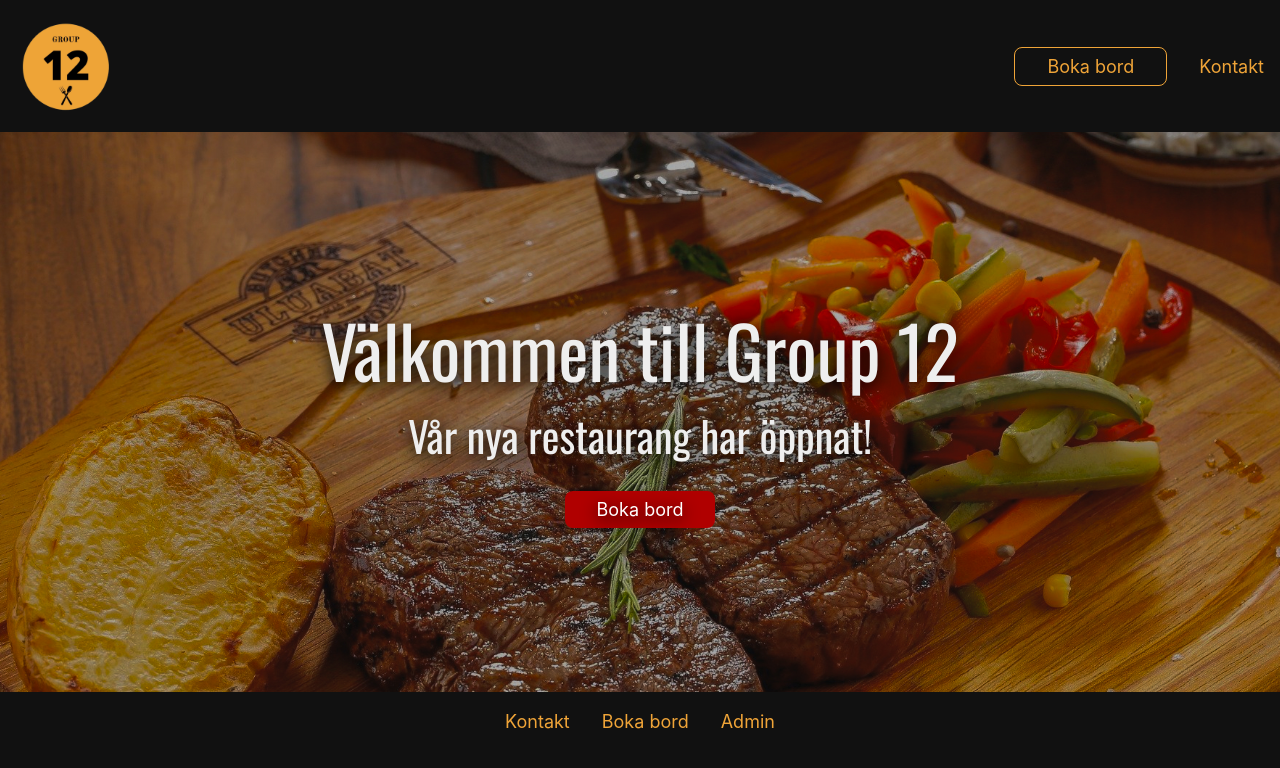
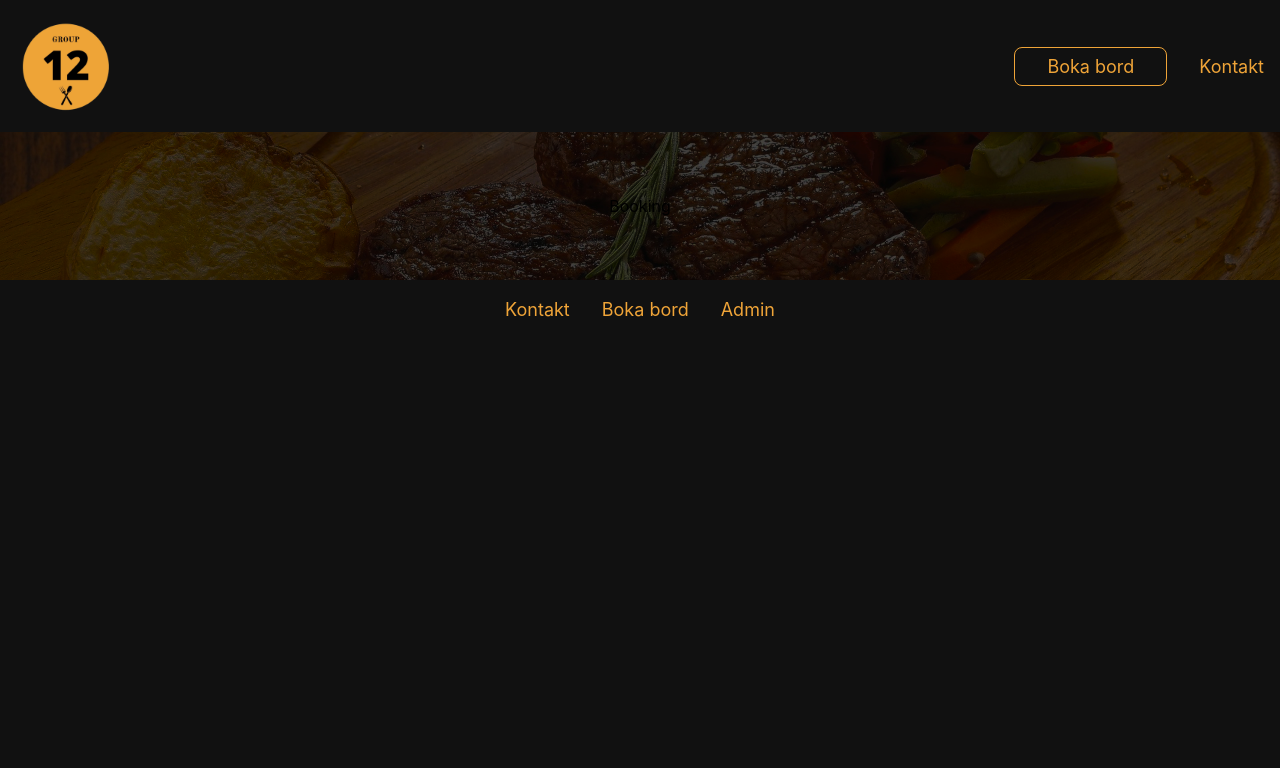
Before and after one commit to assarbertil/react-restaurant-app, a React (Create React App) app: page /boka in a window 1280 px wide. Shown: the top 768 px of the page. Built offline with nearby package versions, Linux system fonts and the light colour scheme.

Commit message:
added routes and booking-features

```diff
--- a/src/App.tsx
+++ b/src/App.tsx
@@ -3,6 +3,8 @@ import { Layout } from './components/Layout'
 import { Home } from './routes/Home'
 
 import { globalCss } from 'stitches.config'
+import { Contact } from './routes/Contact'
+import { Booking } from './routes/Booking'
 
 const globalStyles = globalCss({
   '*': {
@@ -26,7 +28,8 @@ function App() {
     <Layout>
       <Routes>
         <Route index element={<Home />} />
-        <Route path="/boka" element={<Home />} />
+        <Route path="/boka" element={<Booking />} />
+        <Route path="/kontakt" element={<Contact />} />
       </Routes>
     </Layout>
   )
--- /dev/null
+++ b/src/features/booking-form/index.tsx
@@ -0,0 +1,5 @@
+export const BookingForm = () => {
+    return (
+        <div>Booking</div>
+    )
+}
--- /dev/null
+++ b/src/routes/Booking.tsx
@@ -0,0 +1,23 @@
+import { styled } from '../stitches.config'
+import { BookingForm } from '../features/booking-form'
+
+const BackgroundContainer = styled('section', {
+  backgroundImage: 'url(img/steak-dark.jpg)',
+  backgroundPosition: 'center',
+  backgroundSize: 'cover',
+  padding: '4rem',
+  display: 'flex',
+  flexDirection: 'column',
+  justifyContent: 'center',
+  alignItems: 'center'
+})
+
+export const Booking = () => {
+  return (
+    <div>
+      <BackgroundContainer>
+        <BookingForm />
+      </BackgroundContainer>
+    </div>
+  )
+}
--- /dev/null
+++ b/src/routes/Contact.tsx
@@ -0,0 +1,28 @@
+import { styled } from "../stitches.config";
+import { Text } from "components/primitives";
+
+const BackgroundContainer = styled('section', {
+    backgroundImage: 'url(img/steak-dark.jpg)',
+    backgroundPosition: 'center',
+    backgroundSize: 'cover',
+    height: '70vh',
+    display: 'flex',
+    flexDirection: 'column',
+    justifyContent: 'center',
+    alignItems: 'center',
+})
+
+export const Contact = () => {
+    return (
+        <div>
+            <BackgroundContainer>
+                <Text type='title1'>Kontakt</Text>
+                <Text type='title3'>Adress:</Text>
+                <Text type='title3'>Drottninggatan 1</Text>
+                <Text type='title3'>123 45</Text>
+                <Text type='title3'>Stockholm</Text>
+
+            </BackgroundContainer>
+        </div>
+    )
+}
```
Also changed, not shown: public/img/steak-dark.jpg (added).
